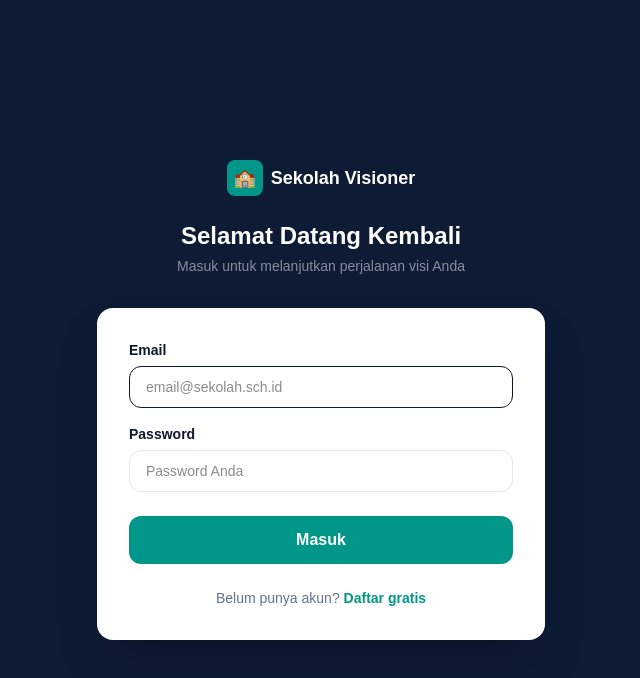
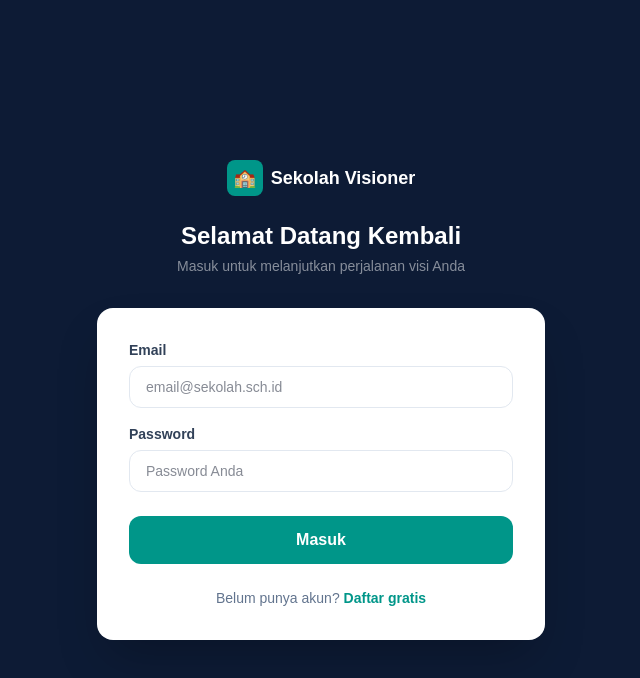
Before and after one commit to missninanursartika-creator/sekolah-visioner, a Next.js app: page /login in a window 1280 px wide. Shown: the top 678 px of the page, without its empty margins (319-959 px from the left). Built offline with nearby package versions, Linux system fonts and the light colour scheme; no server answers.

Commit message:
Update page.js

```diff
--- a/app/(auth)/login/page.js
+++ b/app/(auth)/login/page.js
@@ -53,7 +53,7 @@ export default function LoginPage() {
         <div className="bg-white rounded-2xl p-8 shadow-2xl">
           <form onSubmit={handleSubmit} className="space-y-4">
             <div>
-              <label className="block text-sm font-semibold text-slate-900 mb-1.5">Email</label>
+              <label className="block text-sm font-semibold text-slate-700 mb-1.5">Email</label>
               <input
                 type="email"
                 name="email"
@@ -61,12 +61,12 @@ export default function LoginPage() {
                 onChange={handleChange}
                 placeholder="email@sekolah.sch.id"
                 required
-                className="w-full px-4 py-2.5 border border-slate-900 rounded-xl text-sm focus:outline-none focus:ring-2 focus:ring-teal-500 focus:border-transparent"
+                className="w-full px-4 py-2.5 border border-slate-200 rounded-xl text-sm text-slate-900 bg-white focus:outline-none focus:ring-2 focus:ring-teal-500 focus:border-transparent"
               />
             </div>
 
             <div>
-              <label className="block text-sm font-semibold text-slate-900 mb-1.5">Password</label>
+              <label className="block text-sm font-semibold text-slate-700 mb-1.5">Password</label>
               <input
                 type="password"
                 name="password"
@@ -74,7 +74,7 @@ export default function LoginPage() {
                 onChange={handleChange}
                 placeholder="Password Anda"
                 required
-                className="w-full px-4 py-2.5 border border-slate-200 rounded-xl text-sm focus:outline-none focus:ring-2 focus:ring-teal-500 focus:border-transparent"
+                className="w-full px-4 py-2.5 border border-slate-200 rounded-xl text-sm text-slate-900 bg-white focus:outline-none focus:ring-2 focus:ring-teal-500 focus:border-transparent"
               />
             </div>
 
```
